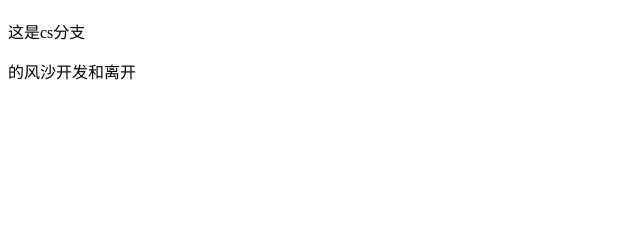
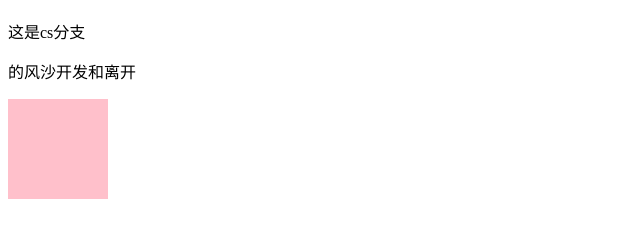
Before and after one commit to HJGitHub/demo, a plain HTML site: page index.html in a window 1280 px wide. Shown: the part 70-308 px from the top of the page, without its empty margins (0-640 px from the left). Drawn offline with Linux system fonts and the light colour scheme.

Commit message:
CS分支添加css

```diff
--- a/index.html
+++ b/index.html
@@ -4,11 +4,19 @@
     <meta charset="UTF-8">
     <meta name="viewport" content="width=device-width, initial-scale=1.0">
     <title>Document</title>
+    <style>
+        .cs{
+            width: 100px;
+            height: 100px;
+            background-color: pink;
+        }
+    </style>
 </head>
 <body>
     <h1>你好吗</h1>
     <h2></h2>
     <p>这是cs分支</p>
     <p>的风沙开发和离开</p>
+    <div class="cs"></div>
 </body>
 </html>
```
